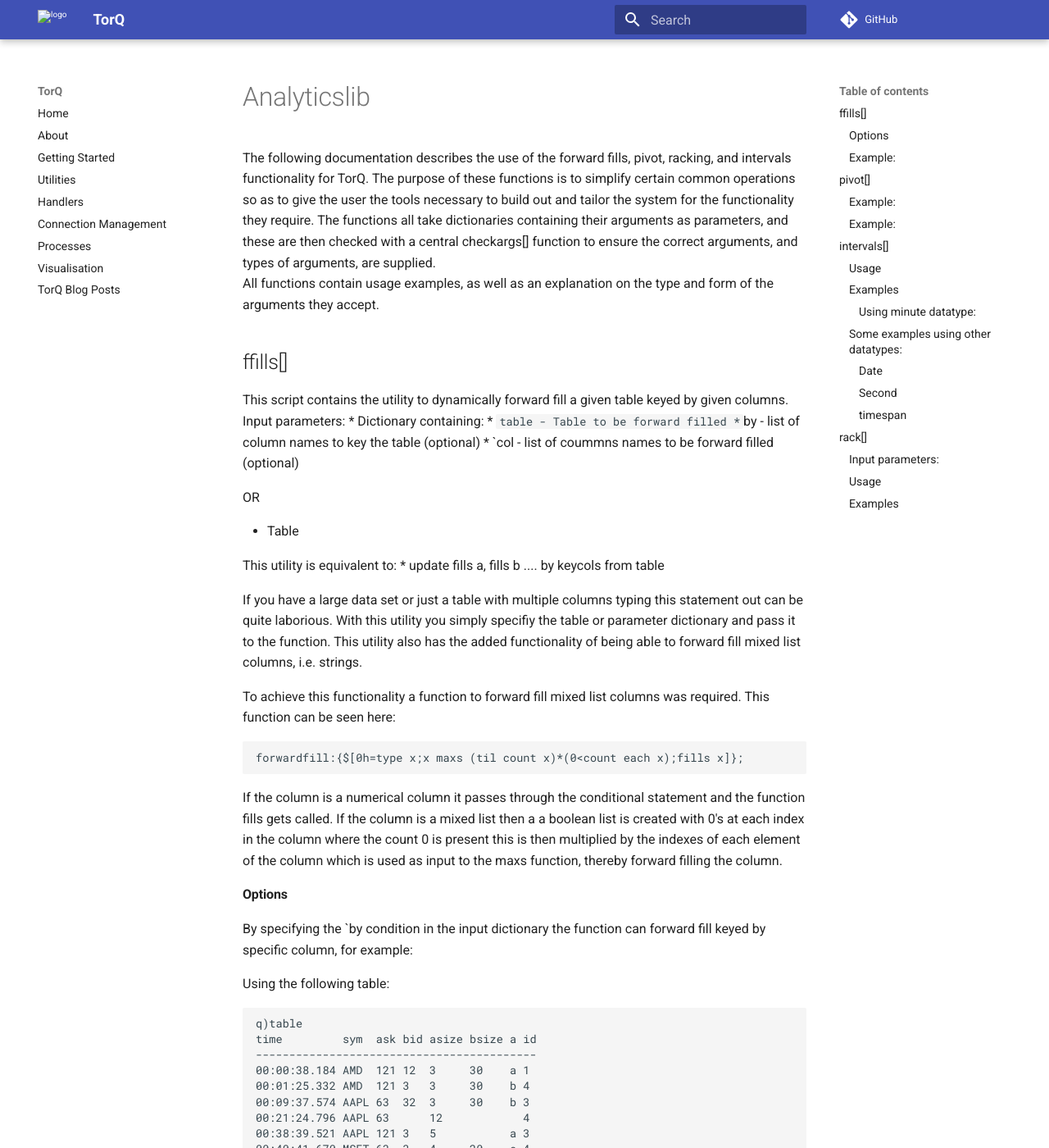
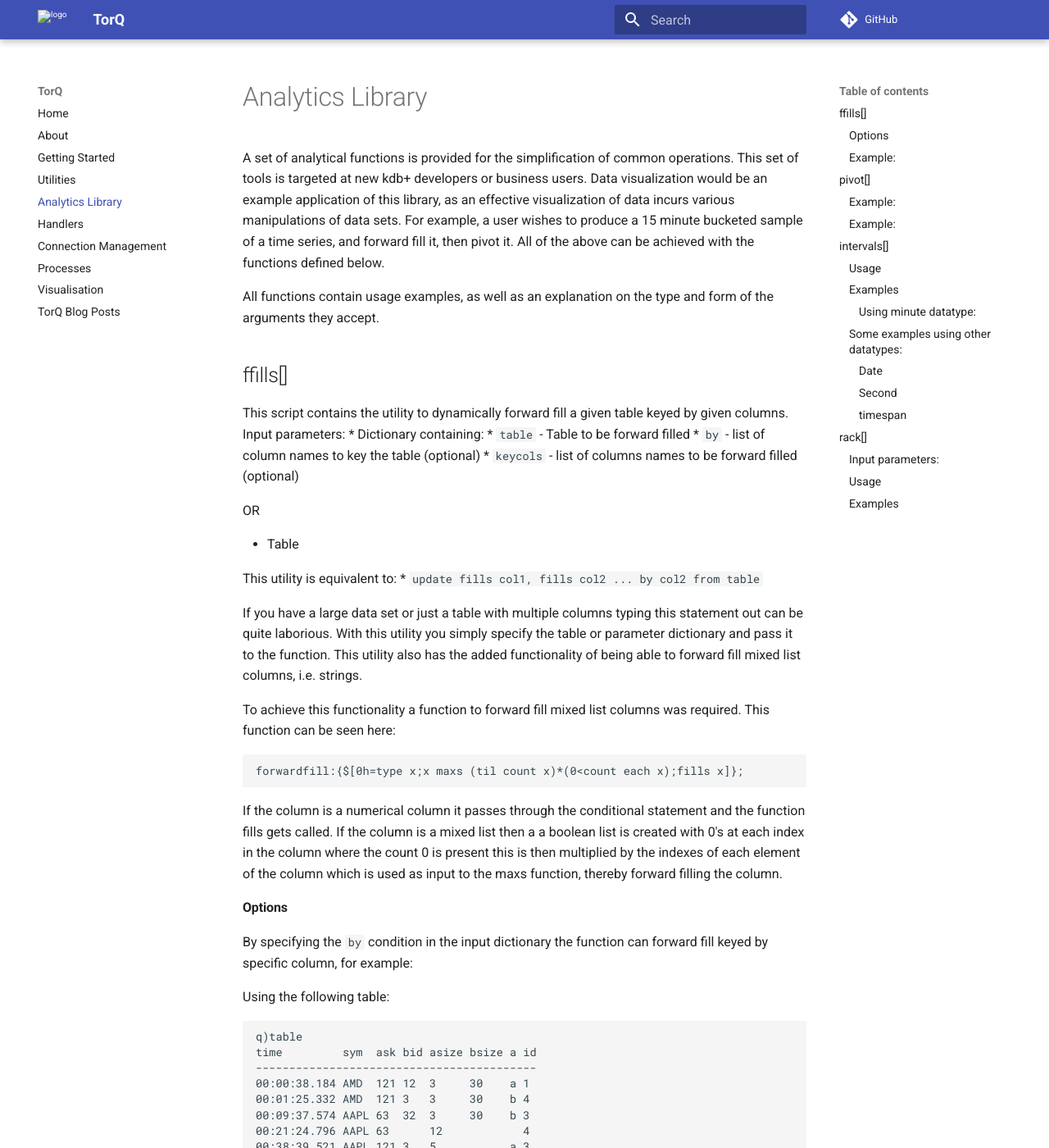
Before and after one commit to DataIntellectTech/TorQ, an MkDocs documentation site: the page built from docs/analyticslib.md, in a window 1280 px wide and 1400 px high. Shown: the whole window at 82% size. Built offline with MkDocs 1.6.1 and Material for MkDocs 9.7.7, drawn with Linux system fonts in a browser that asks for light colours; comment, search, counter and statistics services are not loaded; old or Windows-style settings are respelled for this version of MkDocs; some of the changed text lies outside the part shown.

Commit message:
Clarification of code/docs, addition of doc to TORQ documentation

````diff
--- a/docs/analyticslib.md
+++ b/docs/analyticslib.md
@@ -1,32 +1,29 @@
-The following documentation describes the use of the forward fills, pivot, racking, and intervals
-functionality for TorQ.
-The purpose of these functions is to simplify certain common operations so as to give the user the
-tools necessary to build out and tailor the system for the functionality they require.
-The functions all take dictionaries containing their arguments as parameters, and these are then
-checked with a central checkargs[] function to ensure the correct arguments, and types of arguments,
-are supplied.
-All functions contain usage examples, as well as an explanation on the type and form of the arguments
-they accept.
+# Analytics Library
+
+A set of analytical functions is provided for the simplification of common operations. This set of tools is targeted at new kdb+ developers or business users. Data visualization would be an example application of this library, as an effective visualization of data incurs various manipulations of data sets. For example, a user wishes to produce a 15 minute bucketed sample of a time series, and forward fill it, then pivot it. All of the above can be achieved with the functions defined below.
+
+All functions contain usage examples, as well as an explanation on the type and form of the arguments they accept.
+
 
 ## ffills[]
 
 This script contains the utility to dynamically forward fill a given table keyed by given columns.
 Input parameters:
 * Dictionary containing:
-	* `table - Table to be forward filled
-	* `by - list of column names to key the table (optional)
-	* `col - list of coummns names to be forward filled (optional)
+	* `table` - Table to be forward filled
+	* `by` - list of column names to key the table (optional)
+	* `keycols` - list of columns names to be forward filled (optional)
 
 OR
 
 * Table
 
 This utility is equivalent to:
-* update fills a, fills b .... by keycols from table
+* `update fills col1, fills col2 ... by col2 from table`
 
 
 If you have a large data set or just a table with multiple columns typing this statement out can be quite laborious.
-With this utility you simply specifiy the table or parameter dictionary and pass it to the function.
+With this utility you simply specify the table or parameter dictionary and pass it to the function.
 This utility also has the added functionality of being able to forward fill mixed list columns, i.e. strings.
 
 To achieve this functionality a function to forward fill mixed list columns was required. This function can be seen here:
@@ -41,7 +38,7 @@
 
 #### Options
 
-By specifying the `by condition in the input dictionary the function can forward fill keyed by specific column, for example:
+By specifying the `by` condition in the input dictionary the function can forward fill keyed by specific column, for example:
 
 Using the following table:
 ```
@@ -61,7 +58,7 @@
 
 ```
 
-We can create the input dictionary in the following way to specifiy the by clause of the `ffill` utility:
+We can create the input dictionary in the following way to specify the by clause of the `ffill` utility:
 
 ```
 q)args:(`table`by)!(table;`sym)
@@ -86,12 +83,12 @@
 ```
 
 
-By specifying the `col condition in the input dictionary the function can forward fill only specific columns, for example:
+By specifying the `keycols` condition in the input dictionary the function can forward fill only specific columns, for example:
 
 Using the same data set as before we can create a new input specifying which column we want to forward fill:
 
 ```
-q)args:(`table`col)!(table;`asize)
+q)args:(`table`keycols)!(table;`asize)
 q)ffill args
 time         sym  ask bid asize bsize a id
 ------------------------------------------
--- a/mkdocs.yml
+++ b/mkdocs.yml
@@ -5,6 +5,7 @@
     - About: Overview.md
     - Getting Started: gettingstarted.md
     - Utilities: utilities.md
+    - Analytics Library: analyticslib.md
     - Handlers: handlers.md
     - Connection Management: conn.md
     - Processes: Processes.md
````
Also changed, not shown: other parts of docs/analyticslib.md (+3 -3 lines), 1 other file.
